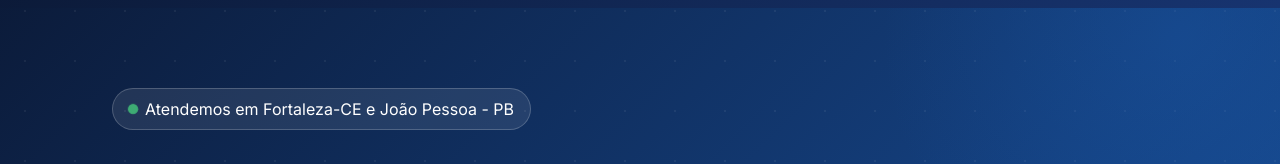
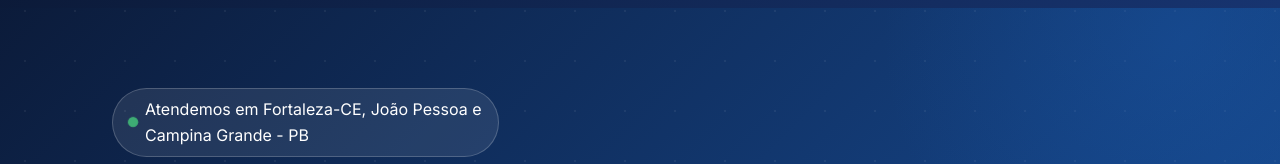
Before and after one commit to leolocs/cardeal-do-raio-x, a website: page index.html in a window 1280 px wide. Shown: the part 64-228 px from the top of the page. Drawn offline with nearby package versions, Linux system fonts and the light colour scheme.

Commit message:
Adicionado cidade de campina Grande

```diff
--- a/index.html
+++ b/index.html
@@ -155,7 +155,7 @@
           <div
             class="mb-7 inline-flex items-center gap-2 rounded-full border border-white/20 bg-white/[.09] px-4 py-[7px]">
             <span aria-hidden="true" class="h-2 w-2 shrink-0 animate-pulse-dot rounded-full bg-[#4ADE80]"></span><span
-              class="text-white">Atendemos em Fortaleza-CE e João Pessoa - PB </span></div>
+              class="text-white">Atendemos em Fortaleza-CE, João Pessoa e <br> Campina Grande - PB </span></div>
           <h1
             class="mb-[22px] text-[clamp(2rem,5.5vw,3.4rem)] font-black leading-[1.12] tracking-[-.5px] text-white [&amp;_em]:not-italic [&amp;_em]:text-[#82BFFF]">
             Raio-X na sua casa,<br /><em>sem fila e sem</em><br />deslocamento</h1>
@@ -509,7 +509,7 @@
             <div
               class="mb-[10px] flex items-center justify-center gap-2 text-[.75rem] font-semibold uppercase tracking-[1.2px] text-white/50">
               Atendimento</div>
-            <p class="text-base font-bold leading-[1.55] text-white text-center">Fortaleza-CE e João Pessoa e região-PB</p>
+            <p class="text-base font-bold leading-[1.55] text-white text-center">Fortaleza-CE, João Pessoa e Campina Grande - PB</p>
           </div>
         </div>
         <!-- Instagram -->
```
